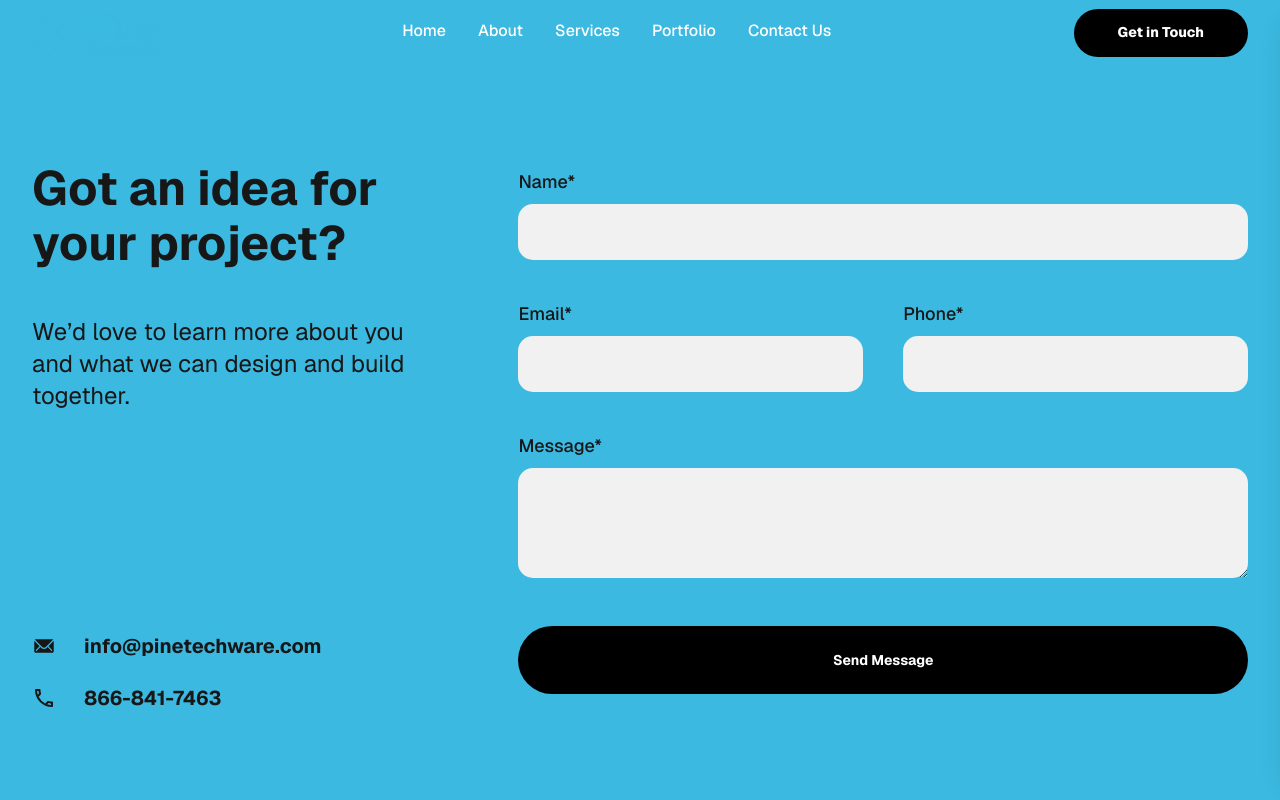
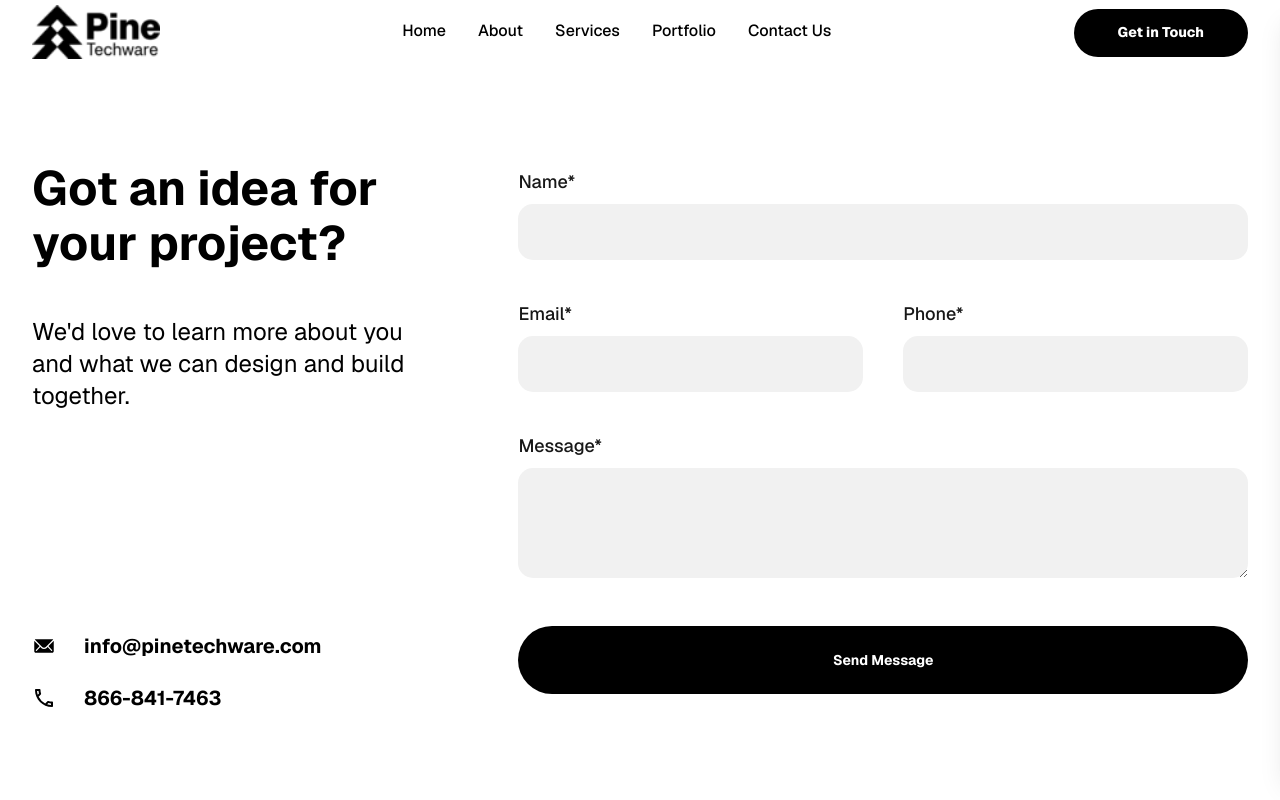
Before and after one commit to PineBook2024/pinetechware, a Next.js app: page /contact in a window 1280 px wide. Shown: the top 800 px of the page. Built offline with nearby package versions, Linux system fonts and the light colour scheme.

Commit message:
service main page changes

```diff
--- a/app/contact/page.js
+++ b/app/contact/page.js
@@ -79,24 +79,26 @@ export default function contact() {
                 {/* <title>Home - My Software Company</title>
         <meta name="description" content="We build software solutions..." /> */}
             </Head>
-            <Navbar />
+           <div data-theme="light">
+                <Navbar />
+            </div>
 
-            <section className="px-6 lg:px-8 pt-24 md:pt-[10.5rem] bg-[#3BB9E1] ">
+            <section className="px-6 lg:px-8 pt-24 md:py-[10.5rem] bg-white ">
                 <div className='md:flex max-w-7xl mx-auto '>
                     <div className='w-full md:w-[40%] md:pr-20'>
                         <div className='overflow-hidden'>
-                            <h1 className=" font-bold pb-6 lg:pb-[2.375rem] text-4xl xl:text-5xl 2xl:text-6xl  lg:-translate-y-[7px] xl:!leading-[55px] 2xl:!leading-[65px]">Got an idea for your project?</h1>
+                            <h1 className=" font-bold pb-6 lg:pb-[2.375rem] text-4xl xl:text-5xl 2xl:text-6xl  lg:-translate-y-[7px] xl:!leading-[55px] 2xl:!leading-[65px] text-black">Got an idea for your project?</h1>
                         </div>
-                        <p className=" text-md md:text-lg lg:text-xl xl:text-2xl 2xl:text-3xl">We’d love to learn more about you and what we can design and build together.</p>
+                        <p className=" text-md md:text-lg lg:text-xl xl:text-2xl 2xl:text-3xl text-black">We'd love to learn more about you and what we can design and build together.</p>
                         <div className='mt-8 md:mt-[220px] 2xl:mt-[175px] flex flex-col wrap md:gap-x-0 gap-2 gap-x-4'>
                             <div className='flex items-center'>
-                                <IoIosMail className='h-5 w-5 md:h-6 md:w-6 mr-4' />
-                                <p className="mx-3 font-bold text-base md:text-md lg:text-lg xl:text-xl 2xl:text-2xl">
+                                <IoIosMail className='h-5 w-5 md:h-6 md:w-6 mr-4 text-black' />
+                                <p className="mx-3 font-bold text-base md:text-md lg:text-lg xl:text-xl 2xl:text-2xl text-black">
                                     <Link href="mailto: info@pinetechware.com">info@pinetechware.com</Link></p>
                             </div>
                             <div className='flex items-center md:mt-4'>
-                                <MdOutlineLocalPhone className='h-5 w-5 md:h-6 md:w-6 mr-4' />
-                                <p className="mx-3 font-bold text-base md:text-md lg:text-lg xl:text-xl 2xl:text-2xl">
+                                <MdOutlineLocalPhone className='h-5 w-5 md:h-6 md:w-6 mr-4 text-black' />
+                                <p className="mx-3 font-bold text-base md:text-md lg:text-lg xl:text-xl 2xl:text-2xl text-black">
                                     <Link href="phone: 866-841-7463">866-841-7463</Link></p>
                             </div>
                         </div>
@@ -211,6 +213,7 @@ export default function contact() {
             </section>
 
 
+
             <div className="px-6 lg:px-8 py-12 md:py-20 bg-[#3BB9E1] ">
                 <div className="grid grid-cols-2 md:grid-cols-4 gap-5 sm:gap-x-10 sm:gap-y-10 max-w-7xl mx-auto ">
                     <div>
--- a/app/services/page.js
+++ b/app/services/page.js
@@ -98,7 +98,7 @@ export default function services() {
 
                             className="font-extrabold text-black leading-none text-[43px] lg:text-6xl xl:text-7xl 2xl:text-8xl"
                         >
-                            <span className="text-theme">Fueling Growth Through</span> Advanced Digital Services
+                            <span className="text-theme text-[#3BB9E1]">Fueling Growth Through</span> Advanced Digital Services
                         </h1>
                         <p className=" text-black mt-5 text-md md:text-lg lg:text-xl xl:text-2xl 2xl:text-3xl">We build intelligent, scalable digital products that help businesses grow, innovate, and lead. From strategy through design, development, launch, and maintenance, PineTechware is your full-cycle partner in creating real value.</p>
 
@@ -109,18 +109,18 @@ export default function services() {
                     <Image src={serviceBoll} className="w-24 md:w-28 2xl:w-36" alt="teach Asset" />
                 </div>
 
-                <div className="absolute bottom-20 2xl:-right-28 -right-12 hidden lg:block">
+                {/* <div className="absolute bottom-20 2xl:-right-28 -right-12 hidden lg:block">
                     <Image src={serviceHand} className="w-[28rem] 2xl:w-[42rem]" alt="teach Asset" />
-                </div>
+                </div> */}
             </section>
 
 
 
-            <section className="reveal-text service-provided bg-[#3BB9E1] " id="mobile-services">
+            <section className="reveal-text service-provided bg-white " id="mobile-services">
                 <div className="px-6 lg:px-8 pt-14 md:pt-24 lg:py-[10.5rem] max-w-7xl mx-auto">
                     <div className="max-w-3xl xl:max-w-4xl">
                         <div className="lg:overflow-hidden">
-                            <h2 className="font-bold pb-8 md:pb-12 sentence-first-letter text-4xl xl:text-5xl 2xl:text-6xl  lg:-translate-y-[7px] xl:!leading-[55px] 2xl:!leading-[65px] text-white"><span>Services We Offer</span></h2></div>
+                            <h2 className="font-bold pb-8 md:pb-12 sentence-first-letter text-4xl xl:text-5xl 2xl:text-6xl  lg:-translate-y-[7px] xl:!leading-[55px] 2xl:!leading-[65px] text-black"><span>Services We Offer</span></h2></div>
                     </div>
                     <div className="lg:grid lg:grid-cols-12 lg:gap-8 pt-10">
                         <div className="lg:col-span-5">
@@ -177,15 +177,15 @@ export default function services() {
                                             onClick={() => toggleAccordion(index)}
                                         >
                                             <h3
-                                                className={`font-bold text-2xl text-white xl:text-3xl 2xl:text-4xl tracking-[0px] ${openIndex === index ? "text-theme" : ""
+                                                className={`font-bold text-2xl text-black xl:text-3xl 2xl:text-4xl tracking-[0px] ${openIndex === index ? "text-theme" : ""
                                                     }`}
                                             >
                                                 {item.title}
                                             </h3>
-                                            <span className="ml-6 flex h-7 items-center text-white">
+                                            <span className="ml-6 flex h-7 items-center text-black">
                                                 <span
                                                     className={` transform transition-transform duration-[200ms] ease-in-out text-5xl font-normal mt-[8px] ${openIndex === index
-                                                        ? "rotate-180 text-white mt-[5px]"
+                                                        ? "rotate-180 text-black mt-[5px]"
                                                         : ""
                                                         }`}
                                                 >
@@ -200,7 +200,7 @@ export default function services() {
                                                 }`}
                                         >
                                             <dd className="mt-6 pr-12">
-                                                <p className="text-white mt-3 mb-7 text-sm lg:text-md xl:text-lg 2xl:text-xl">
+                                                <p className="text-black mt-3 mb-7 text-sm lg:text-md xl:text-lg 2xl:text-xl">
                                                     {item.content}
                                                 </p>
                                                 <p className="dark:invert font-bold pb-2 text-xs xl:text-sm 2xl:text-base"></p>
@@ -216,7 +216,7 @@ export default function services() {
             </section>
 
 
-            <section className="reveal-text teach-guarantees bg-[#3BB9E1] ">
+            <section className="reveal-text teach-guarantees bg-[#3BB9E1] pt-20">
                 <div className="px-6 lg:px-8 pb-14 md:pb-24 lg:pb-[10.5rem] max-w-7xl mx-auto">
                     <div className="2xl:max-w-4xl lg:max-w-3xl pb-12 lg:pb-20">
                         <div className="lg:overflow-hidden">
```
Also changed, not shown: components/Footer/Footer.js (+1 -1 lines), public/images/serviceHand-old.png (added), public/images/serviceHand.png (added).
